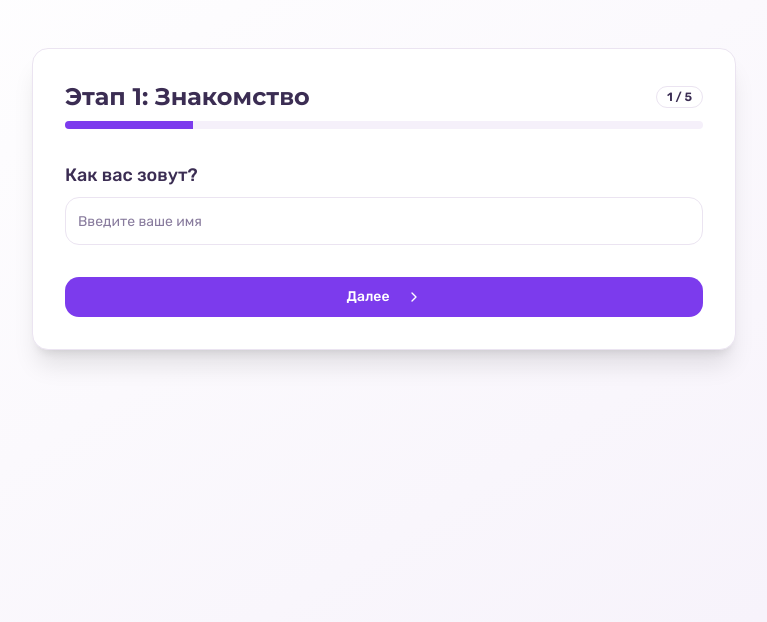
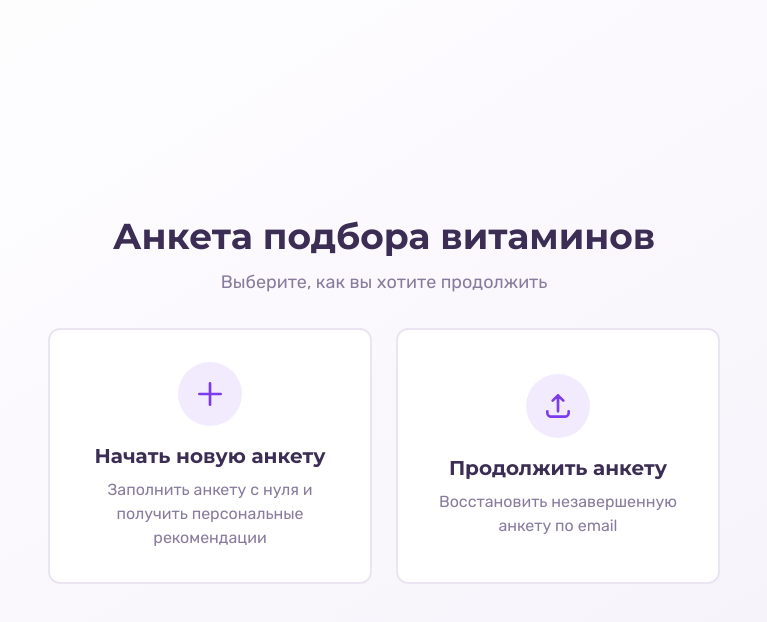
Before and after one commit to pr-poehali-dev/vitamin-assistant-project, a React (Vite) app: page / in a window 1280 px wide. Both pictures are taken after a click on the button "Пройти анкету". Shown: the top 622 px of the page, without its empty margins (256-1023 px from the left). Built offline with nearby package versions, Linux system fonts and the light colour scheme.

Commit message:
Восстановление анкеты по email

```diff
--- /dev/null
+++ b/src/components/SurveyRestore.tsx
@@ -0,0 +1,126 @@
+import { useState } from 'react';
+import { Button } from '@/components/ui/button';
+import { Input } from '@/components/ui/input';
+import { Label } from '@/components/ui/label';
+import { Card, CardContent, CardHeader, CardTitle } from '@/components/ui/card';
+import Icon from '@/components/ui/icon';
+import { getSurveyUrl } from '@/config/api';
+
+interface SurveyRestoreProps {
+  onRestore: (userData: any) => void;
+  onCancel: () => void;
+}
+
+export default function SurveyRestore({ onRestore, onCancel }: SurveyRestoreProps) {
+  const [email, setEmail] = useState('');
+  const [loading, setLoading] = useState(false);
+  const [error, setError] = useState('');
+
+  const handleRestore = async () => {
+    if (!email.trim()) {
+      setError('Пожалуйста, укажите email');
+      return;
+    }
+
+    setLoading(true);
+    setError('');
+
+    try {
+      const response = await fetch(`${getSurveyUrl('user')}&email=${encodeURIComponent(email)}`);
+
+      if (response.ok) {
+        const data = await response.json();
+
+        if (data.user && data.survey) {
+          onRestore(data);
+        } else {
+          setError('Анкета не найдена. Проверьте правильность email или начните новую анкету.');
+        }
+      } else if (response.status === 404) {
+        setError('Анкета не найдена. Проверьте правильность email или начните новую анкету.');
+      } else {
+        setError('Ошибка при загрузке данных. Попробуйте позже.');
+      }
+    } catch (err) {
+      console.error('Restore error:', err);
+      setError('Ошибка подключения. Проверьте интернет и попробуйте снова.');
+    } finally {
+      setLoading(false);
+    }
+  };
+
+  return (
+    <div className="min-h-screen py-12 px-4 bg-gradient-to-br from-background to-muted flex items-center justify-center">
+      <Card className="max-w-md w-full shadow-xl">
+        <CardHeader>
+          <CardTitle className="text-2xl text-center">Восстановить анкету</CardTitle>
+          <p className="text-center text-muted-foreground mt-2">
+            Введите email, который вы указали при регистрации
+          </p>
+        </CardHeader>
+        <CardContent className="space-y-6">
+          <div>
+            <Label htmlFor="restore-email">Email</Label>
+            <Input
+              id="restore-email"
+              type="email"
+              placeholder="example@mail.com"
+              value={email}
+              onChange={(e) => {
+                setEmail(e.target.value);
+                setError('');
+              }}
+              onKeyPress={(e) => e.key === 'Enter' && handleRestore()}
+              className="mt-2"
+              disabled={loading}
+            />
+            {error && (
+              <div className="mt-2 p-3 bg-red-50 border border-red-200 rounded-md flex items-start gap-2">
+                <Icon name="AlertCircle" size={20} className="text-red-500 flex-shrink-0 mt-0.5" />
+                <p className="text-sm text-red-600">{error}</p>
+              </div>
+            )}
+          </div>
+
+          <div className="space-y-3">
+            <Button
+              onClick={handleRestore}
+              className="w-full"
+              disabled={loading}
+            >
+              {loading ? (
+                <>
+                  <Icon name="Loader2" className="mr-2 animate-spin" size={20} />
+                  Поиск анкеты...
+                </>
+              ) : (
+                <>
+                  <Icon name="Search" className="mr-2" size={20} />
+                  Найти мою анкету
+                </>
+              )}
+            </Button>
+
+            <Button
+              onClick={onCancel}
+              variant="outline"
+              className="w-full"
+              disabled={loading}
+            >
+              Начать новую анкету
+            </Button>
+          </div>
+
+          <div className="pt-4 border-t">
+            <div className="flex items-start gap-2 text-sm text-muted-foreground">
+              <Icon name="Info" size={16} className="flex-shrink-0 mt-0.5" />
+              <p>
+                Если вы не завершили анкету ранее, мы восстановим её с того места, где вы остановились.
+              </p>
+            </div>
+          </div>
+        </CardContent>
+      </Card>
+    </div>
+  );
+}
--- a/src/components/SurveyStepOne.tsx
+++ b/src/components/SurveyStepOne.tsx
@@ -8,6 +8,7 @@ import Icon from '@/components/ui/icon';
 
 interface SurveyStepOneProps {
   onComplete: (data: StepOneData) => void;
+  initialData?: StepOneData;
 }
 
 export interface StepOneData {
@@ -34,9 +35,9 @@ const AVAILABLE_GOALS = [
   'Уровень энергии'
 ];
 
-export default function SurveyStepOne({ onComplete }: SurveyStepOneProps) {
+export default function SurveyStepOne({ onComplete, initialData }: SurveyStepOneProps) {
   const [currentQuestion, setCurrentQuestion] = useState(0);
-  const [formData, setFormData] = useState<StepOneData>({
+  const [formData, setFormData] = useState<StepOneData>(initialData || {
     name: '',
     gender: '',
     birthDate: '',
--- a/src/pages/SurveyPage.tsx
+++ b/src/pages/SurveyPage.tsx
@@ -1,6 +1,7 @@
 import { useState } from 'react';
 import SurveyStepOne, { StepOneData } from '@/components/SurveyStepOne';
 import SurveyStepTwo from '@/components/SurveyStepTwo';
+import SurveyRestore from '@/components/SurveyRestore';
 import { getSurveyUrl } from '@/config/api';
 
 interface SurveyPageProps {
@@ -8,10 +9,44 @@ interface SurveyPageProps {
 }
 
 export default function SurveyPage({ onComplete }: SurveyPageProps) {
+  const [view, setView] = useState<'choice' | 'new' | 'restore'>('choice');
   const [step, setStep] = useState(1);
   const [stepOneData, setStepOneData] = useState<StepOneData | null>(null);
   const [userId, setUserId] = useState<number | null>(null);
   const [surveyId, setSurveyId] = useState<number | null>(null);
+
+  const handleRestore = (data: any) => {
+    const user = data.user;
+    const survey = data.survey;
+
+    const restoredStepOneData: StepOneData = {
+      name: user.name,
+      email: user.email,
+      gender: user.gender,
+      birthDate: user.birth_date,
+      goals: survey.goals || []
+    };
+
+    setStepOneData(restoredStepOneData);
+    setUserId(user.id);
+    setSurveyId(survey.id);
+
+    if (survey.completed) {
+      alert('Ваша анкета уже завершена! Переходим к результатам.');
+      onComplete(user.id, survey.id);
+    } else if (survey.stage === 2) {
+      setStep(2);
+      setView('new');
+    } else {
+      setStep(1);
+      setView('new');
+    }
+  };
+
+  const handleStartNew = () => {
+    setView('new');
+    setStep(1);
+  };
 
   const handleStepOneComplete = async (data: StepOneData) => {
     try {
@@ -64,10 +99,77 @@ export default function SurveyPage({ onComplete }: SurveyPageProps) {
     setStep(1);
   };
 
+  if (view === 'choice') {
+    return (
+      <div className="min-h-screen py-12 px-4 bg-gradient-to-br from-background to-muted flex items-center justify-center">
+        <div className="max-w-2xl w-full space-y-6">
+          <div className="text-center mb-8">
+            <h1 className="text-4xl font-bold mb-3">Анкета подбора витаминов</h1>
+            <p className="text-muted-foreground text-lg">
+              Выберите, как вы хотите продолжить
+            </p>
+          </div>
+
+          <div className="grid md:grid-cols-2 gap-6">
+            <button
+              onClick={handleStartNew}
+              className="group p-8 bg-card rounded-xl border-2 border-border hover:border-primary transition-all hover:shadow-lg"
+            >
+              <div className="flex flex-col items-center text-center space-y-4">
+                <div className="w-16 h-16 rounded-full bg-primary/10 flex items-center justify-center group-hover:bg-primary/20 transition-colors">
+                  <svg className="w-8 h-8 text-primary" fill="none" stroke="currentColor" viewBox="0 0 24 24">
+                    <path strokeLinecap="round" strokeLinejoin="round" strokeWidth={2} d="M12 4v16m8-8H4" />
+                  </svg>
+                </div>
+                <div>
+                  <h3 className="text-xl font-bold mb-2">Начать новую анкету</h3>
+                  <p className="text-muted-foreground">
+                    Заполнить анкету с нуля и получить персональные рекомендации
+                  </p>
+                </div>
+              </div>
+            </button>
+
+            <button
+              onClick={() => setView('restore')}
+              className="group p-8 bg-card rounded-xl border-2 border-border hover:border-primary transition-all hover:shadow-lg"
+            >
+              <div className="flex flex-col items-center text-center space-y-4">
+                <div className="w-16 h-16 rounded-full bg-primary/10 flex items-center justify-center group-hover:bg-primary/20 transition-colors">
+                  <svg className="w-8 h-8 text-primary" fill="none" stroke="currentColor" viewBox="0 0 24 24">
+                    <path strokeLinecap="round" strokeLinejoin="round" strokeWidth={2} d="M4 16v1a3 3 0 003 3h10a3 3 0 003-3v-1m-4-8l-4-4m0 0L8 8m4-4v12" />
+                  </svg>
+                </div>
+                <div>
+                  <h3 className="text-xl font-bold mb-2">Продолжить анкету</h3>
+                  <p className="text-muted-foreground">
+                    Восстановить незавершенную анкету по email
+                  </p>
+                </div>
+              </div>
+            </button>
+          </div>
+        </div>
+      </div>
+    );
+  }
+
+  if (view === 'restore') {
+    return (
+      <SurveyRestore
+        onRestore={handleRestore}
+        onCancel={() => setView('choice')}
+      />
+    );
+  }
+
   return (
     <>
       {step === 1 && (
-        <SurveyStepOne onComplete={handleStepOneComplete} />
+        <SurveyStepOne
+          onComplete={handleStepOneComplete}
+          initialData={stepOneData || undefined}
+        />
       )}
       {step === 2 && stepOneData && (
         <SurveyStepTwo
```
